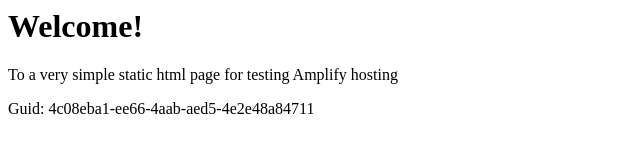
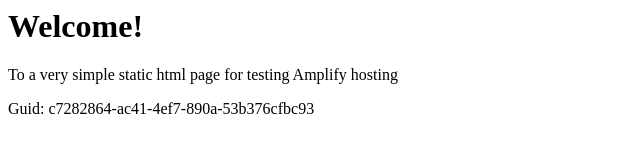
Before and after one commit to aws-aemilia-pdx/Github-PR-Commit-Integration-Test-DoNotTouch-GithubWebhookPreviewCanaryTest-v1-preprod-us-west-2, a website: page src/index.html in a window 1280 px wide. Shown: the full height of the page, 0-640 px from the left. Drawn offline with Linux system fonts and the light colour scheme.

Commit message:
commit from integ tests

```diff
--- a/src/index.html
+++ b/src/index.html
@@ -12,6 +12,6 @@
 <body>
     <h1>Welcome!</h1>
     <p>To a very simple static html page for testing Amplify hosting</p>
-    <p>Guid: 4c08eba1-ee66-4aab-aed5-4e2e48a84711</p></body>
+    <p>Guid: c7282864-ac41-4ef7-890a-53b376cfbc93</p></body>
 
 </html>
```
